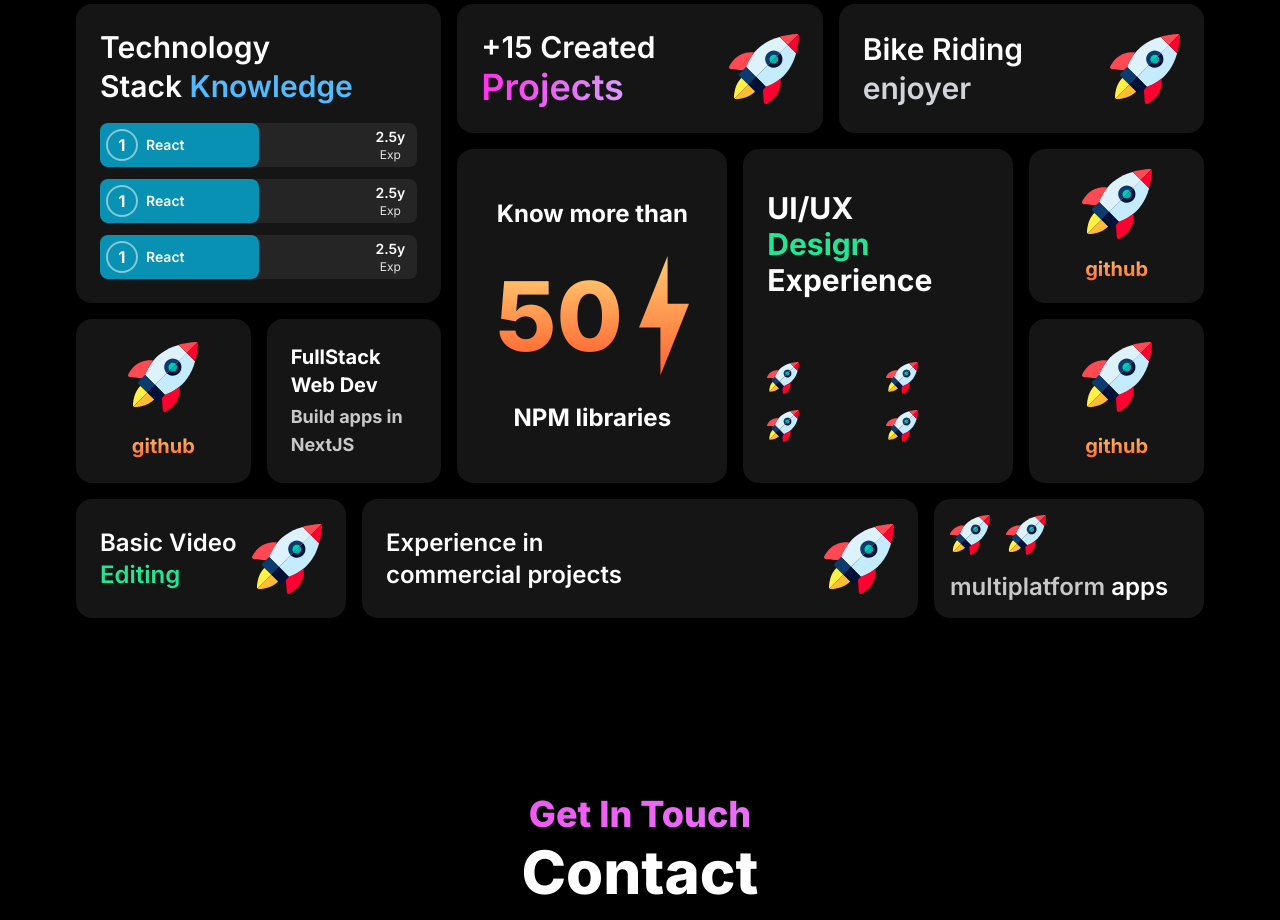
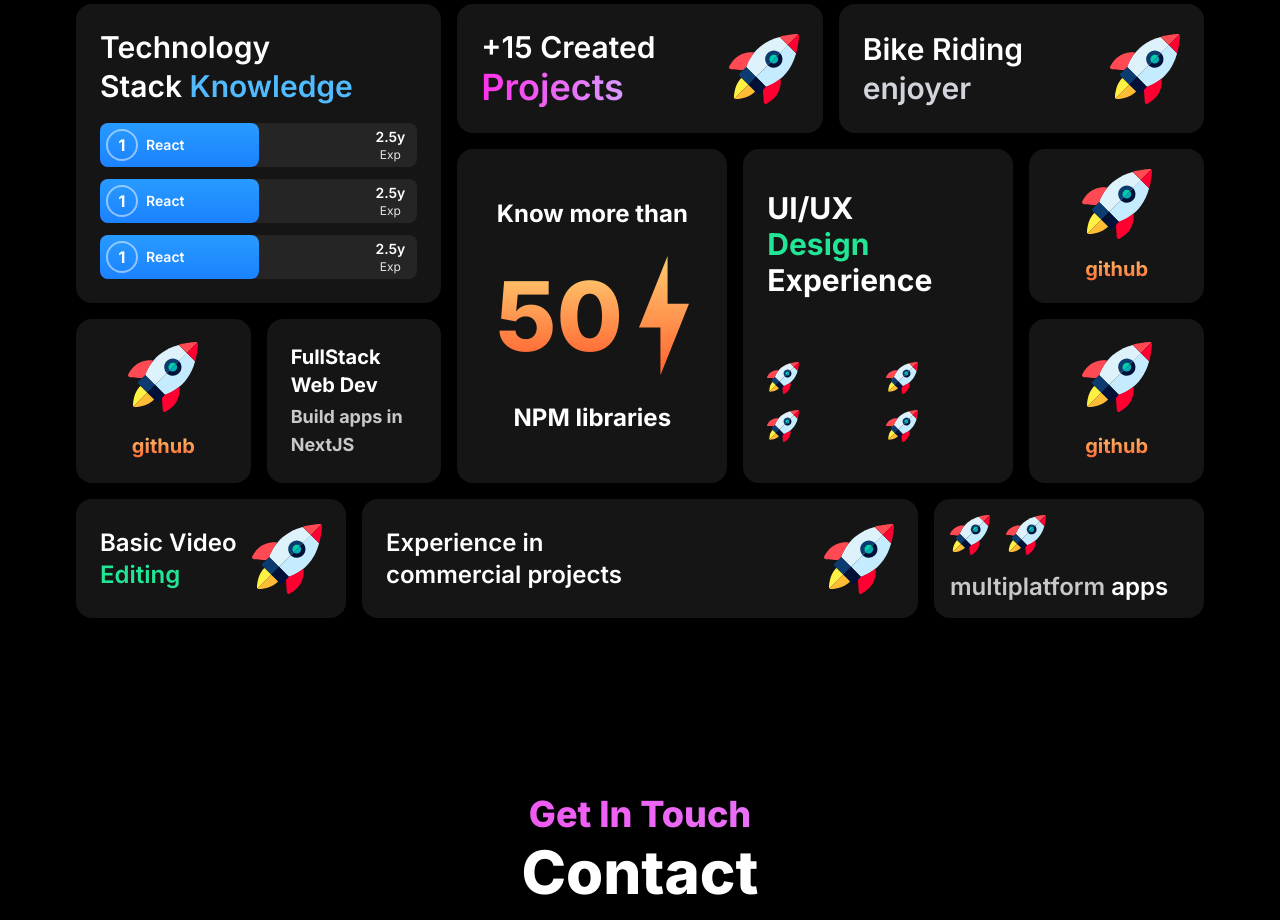
Before and after one commit to gonciuu/Portfolio, a Next.js app: page / in a window 1280 px wide. Shown: the part 2740-3660 px from the top of the page. Built offline with nearby package versions, Linux system fonts and the light colour scheme.

Commit message:
Skills: Change technology stack bar color

```diff
--- a/src/components/Skills/Cards/TechnologyStack/TechnologyProgress.tsx
+++ b/src/components/Skills/Cards/TechnologyStack/TechnologyProgress.tsx
@@ -11,7 +11,7 @@ type Props = {
 export default function TechnologyProgress({}: Props) {
   return (
     <Flex className="w-full justify-between rounded-lg bg-sweety-gray-800">
-      <Flex className="w-1/2 rounded-lg bg-cyan-600 p-[6px]">
+      <Flex className="w-1/2 rounded-lg  bg-gradient-to-b  from-sweety-blue-500 to-sweety-blue-600 p-[6px]">
         <Flex className="flex h-8 w-8 justify-center rounded-full border-2 border-white/50 font-bold text-white">
           1
         </Flex>
```
